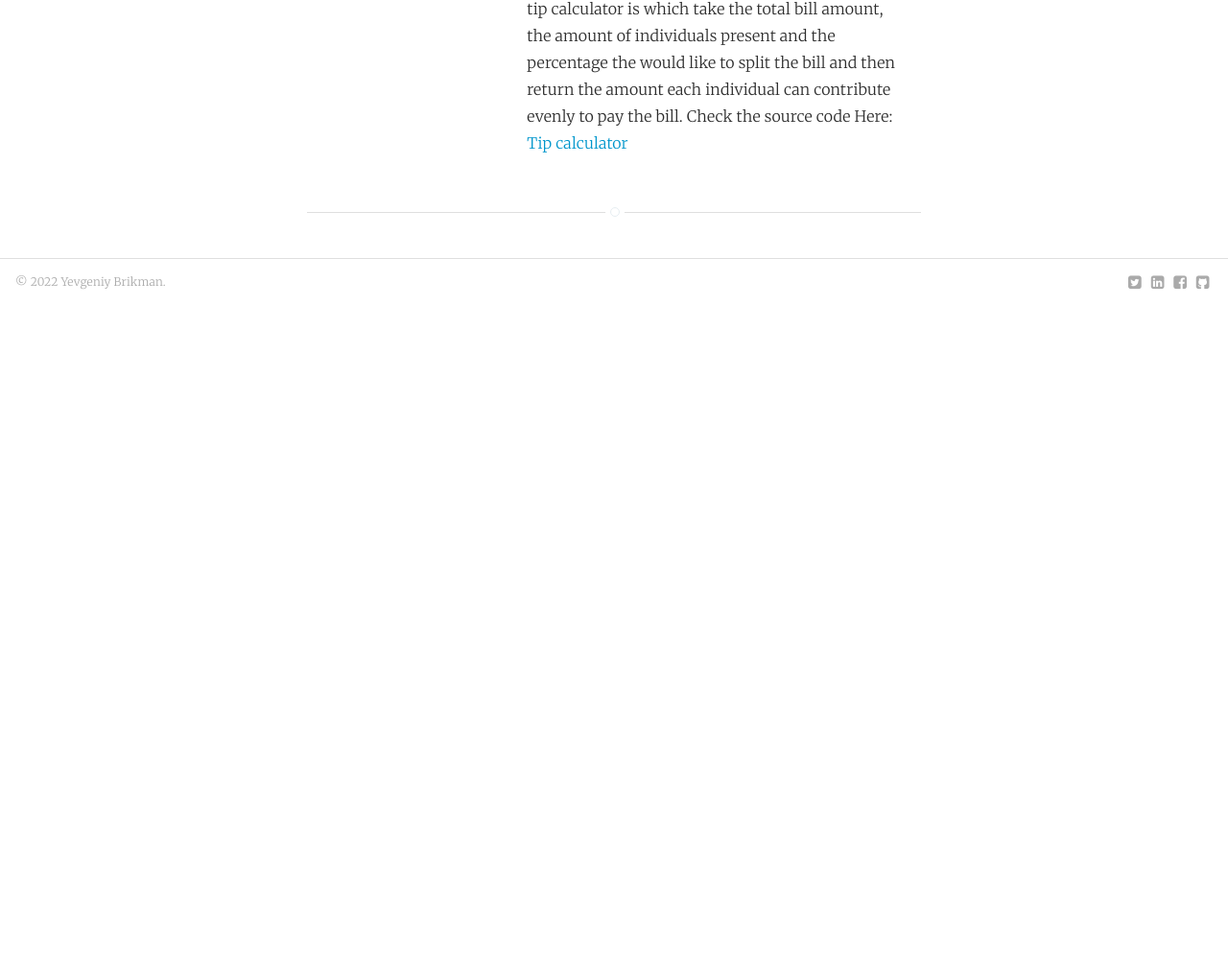
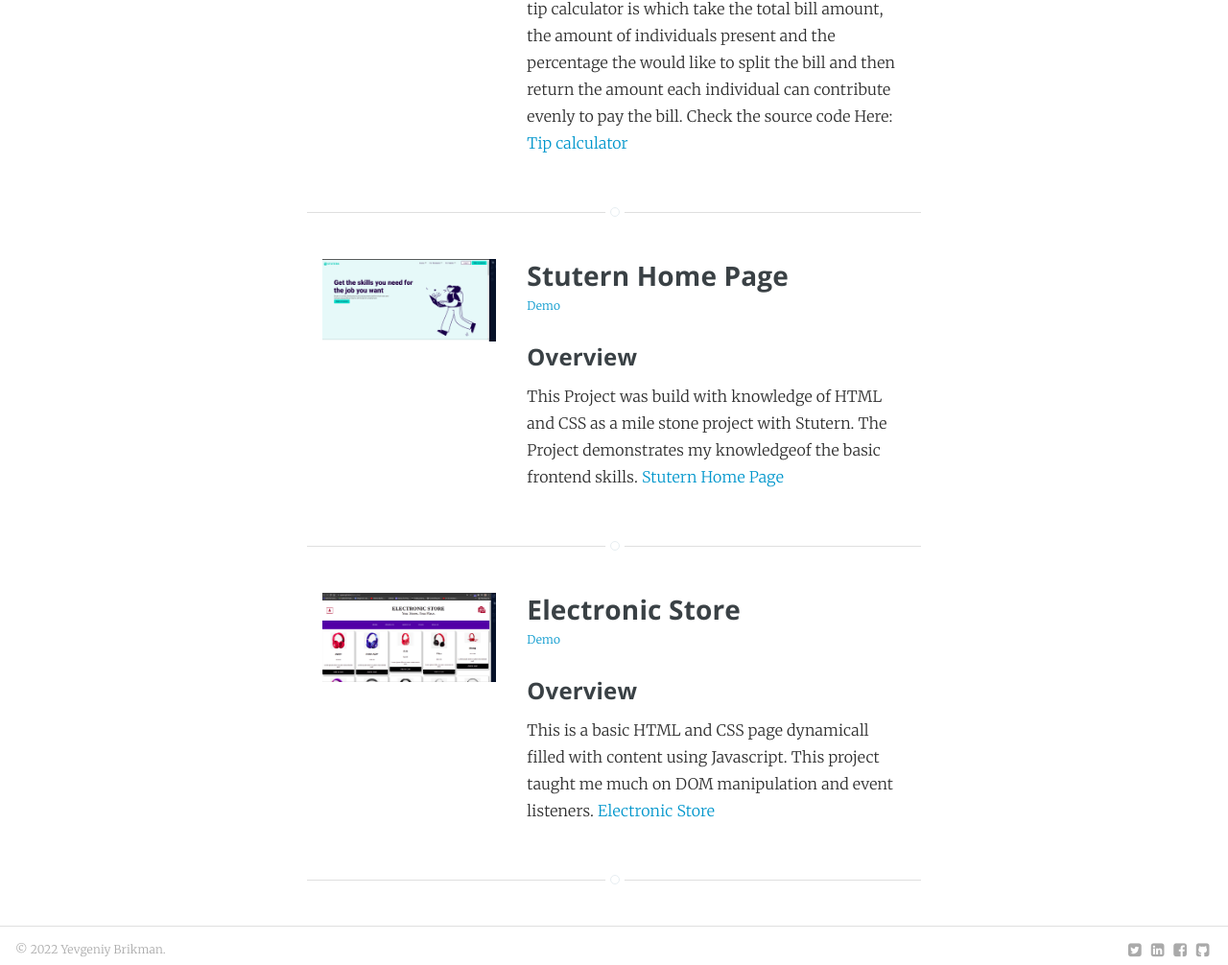
Before and after one commit to ogmaro/porfolio, a plain HTML site: page projects/index.html in a window 1280 px wide. Shown: the part 887-1893 px from the top of the page at 96% size. Before the commit the page ends 1197 px from the top, so only its background shows below. Drawn offline with nearby package versions, Linux system fonts and the light colour scheme.

Commit message:
added more projects

```diff
--- a/projects/index.html
+++ b/projects/index.html
@@ -14,22 +14,19 @@
   <meta charset="utf-8" />
   <meta http-equiv="X-UA-Compatible" content="IE=edge,chrome=1" />
   <title>Njoli Patrick: Projects</title>
-  <meta name="description"
-    content='The home page of Njoli Patrick, passionate about softwares engineering.' />
+  <meta name="description" content='The home page of Njoli Patrick, passionate about softwares engineering.' />
   <meta name="viewport" content="width=device-width, initial-scale=1" />
   <meta name="twitter:card" content="summary" />
   <meta name="twitter:site" content="@brikis98" />
   <meta name="twitter:title" content="Njoli Patrick: Projects" />
   <meta name="twitter:url" content="index.html" />
-  <meta name="twitter:description"
-    content='The home page of Njoli Patrick, passionate about softwares engineering.' />
+  <meta name="twitter:description" content='The home page of Njoli Patrick, passionate about softwares engineering.' />
   <meta name="twitter:image" content="../assets/img/profile-photos/njoli-patrick.jpg" />
   <meta property="og:title" content="Njoli Patrick: Projects" />
   <meta property="og:url" content="index.html" />
   <meta property="og:site_name" content="Njoli Patrick" />
   <meta property="article:author" content="https://www.facebook.com/brikis98" />
-  <meta property="og:description"
-    content='The home page of Njoli Patrick, passionate about softwares engineering.' />
+  <meta property="og:description" content='The home page of Njoli Patrick, passionate about softwares engineering.' />
   <meta property="og:image" content="../assets/img/profile-photos/njoli-patrick.jpg" />
   <link rel="canonical" href="index.html" />
   <link rel="alternate" type="application/rss+xml" title="Njoli Patrick" href="../feed.xml" />
@@ -90,18 +87,18 @@
     <div class="mxn2 clearfix mb2 py3 border-bottom border-light-gray circle-line">
       <div class="col sm-col-4 px2 mb2">
         <a href="https://github.com/ogmaro/image-processing-api-starter" target="_blank">
-          <img data-src="/assets/img/projects/img-converter.png" alt="Tip Calculator" class="lazyload" />
+          <img data-src="/assets/img/projects/img-converter.png" alt="Image Converter API" class="lazyload" />
         </a>
       </div>
       <div class="col sm-col-8 px2">
         <a href="https://github.com/ogmaro/image-processing-api-starter" target="_blank" name="gruntwork">
-          <h2 class="mt0 mb0">Tip Calculator App</h2>
+          <h2 class="mt0 mb0">Image Converter API</h2>
         </a>
         <a href="https://github.com/ogmaro/image-processing-api-starter" target="_blank" class="block h6 mb2">Demo</a>
         <p class="left-align">
         <h3>Overview</h3>
-        This is a API service that handles image convertion using predefined images or an image link or a pexels image
-        ID. this services work dynamically and can handle hign qality image conversion Check the source
+        This is a API service that handles image convertion using predefined images or an image link or
+        ID. These services work dynamically and can handle hign qality image conversion Check the source
         code Here:
         <a href="https://github.com/ogmaro/image-processing-api-starter">Image Converter</a>
         </p>
@@ -128,6 +125,44 @@
         individual can contribute evenly to pay the bill. Check the source
         code Here:
         <a href="https://github.com/ogmaro/tip-calculator-app-main">Tip calculator</a>
+        </p>
+      </div>
+    </div>
+    <div class="mxn2 clearfix mb2 py3 border-bottom border-light-gray circle-line">
+      <div class="col sm-col-4 px2 mb2">
+        <a href="https://ogmaro.github.io/homepage/" target="_blank">
+          <img data-src="/assets/img/projects/stutern.png" alt="Stutern" class="lazyload" />
+        </a>
+      </div>
+      <div class="col sm-col-8 px2">
+        <a href="https://ogmaro.github.io/homepage/" target="_blank" name="gruntwork">
+          <h2 class="mt0 mb0">Stutern Home Page</h2>
+        </a>
+        <a href="https://ogmaro.github.io/homepage/" target="_blank" class="block h6 mb2">Demo</a>
+        <p class="left-align">
+        <h3>Overview</h3>
+        This Project was build with knowledge of HTML and CSS as a mile stone project with Stutern. The Project
+        demonstrates my knowledgeof the basic frontend skills.
+        <a href="https://github.com/ogmaro/homepage">Stutern Home Page</a>
+        </p>
+      </div>
+    </div>
+    <div class="mxn2 clearfix mb2 py3 border-bottom border-light-gray circle-line">
+      <div class="col sm-col-4 px2 mb2">
+        <a href="https://github.com/ogmaro/demo_shop" target="_blank">
+          <img data-src="/assets/img/projects/electronic.png" alt="Electronic Store" class="lazyload" />
+        </a>
+      </div>
+      <div class="col sm-col-8 px2">
+        <a href="https://ogmaro.github.io/demo_shop/" target="_blank" name="gruntwork">
+          <h2 class="mt0 mb0"> Electronic Store</h2>
+        </a>
+        <a href="https://ogmaro.github.io/demo_shop/" target="_blank" class="block h6 mb2">Demo</a>
+        <p class="left-align">
+        <h3>Overview</h3>
+        This is a basic HTML and CSS page dynamicall filled with content using Javascript. This project taught me much
+        on DOM manipulation and event listeners.
+        <a href="https://github.com/ogmaro/demo_shop">Electronic Store</a>
         </p>
       </div>
     </div>
```
Also changed, not shown: index.html (+1 -1 lines), assets/img/projects/electronic.png (added), assets/img/projects/stutern.png (added).
